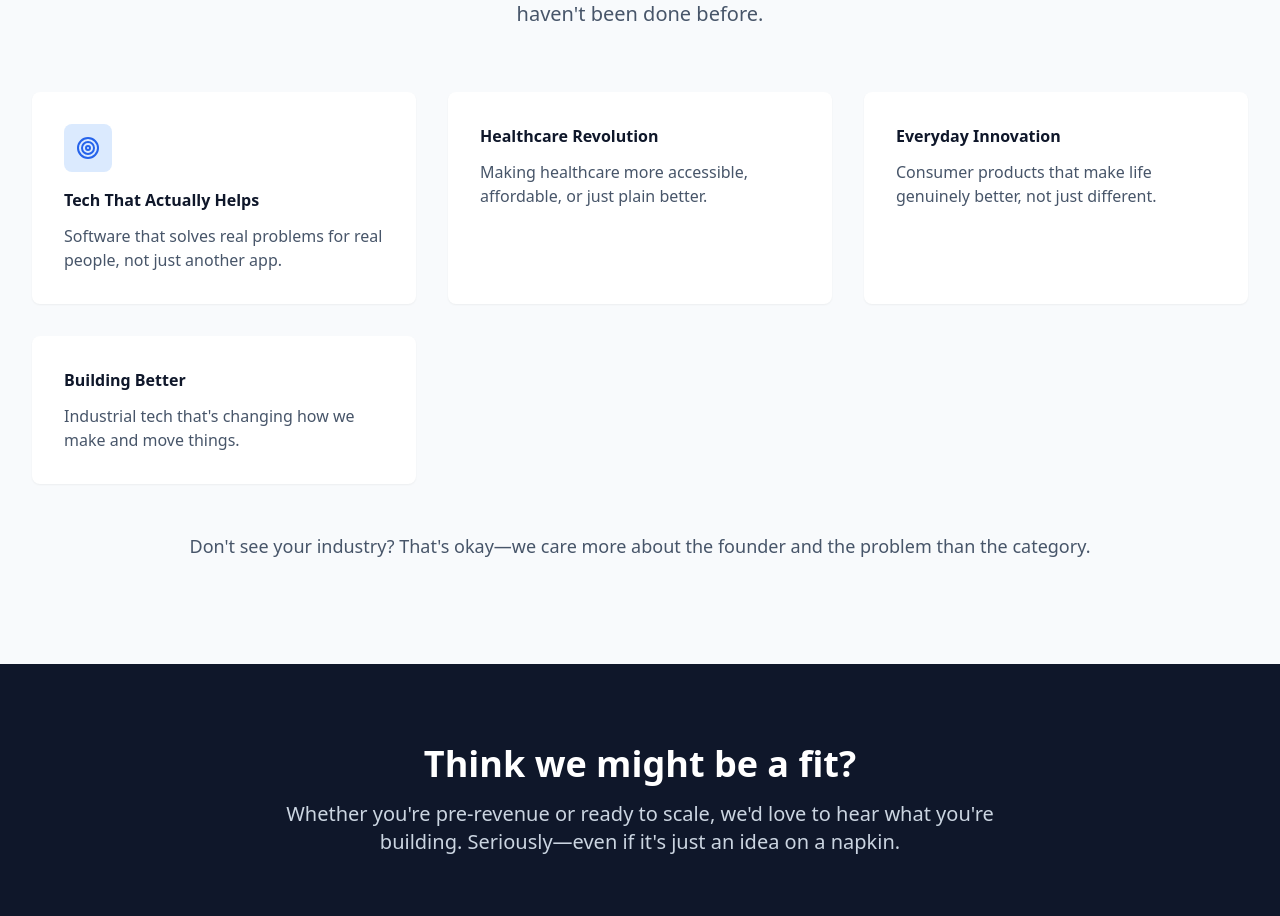
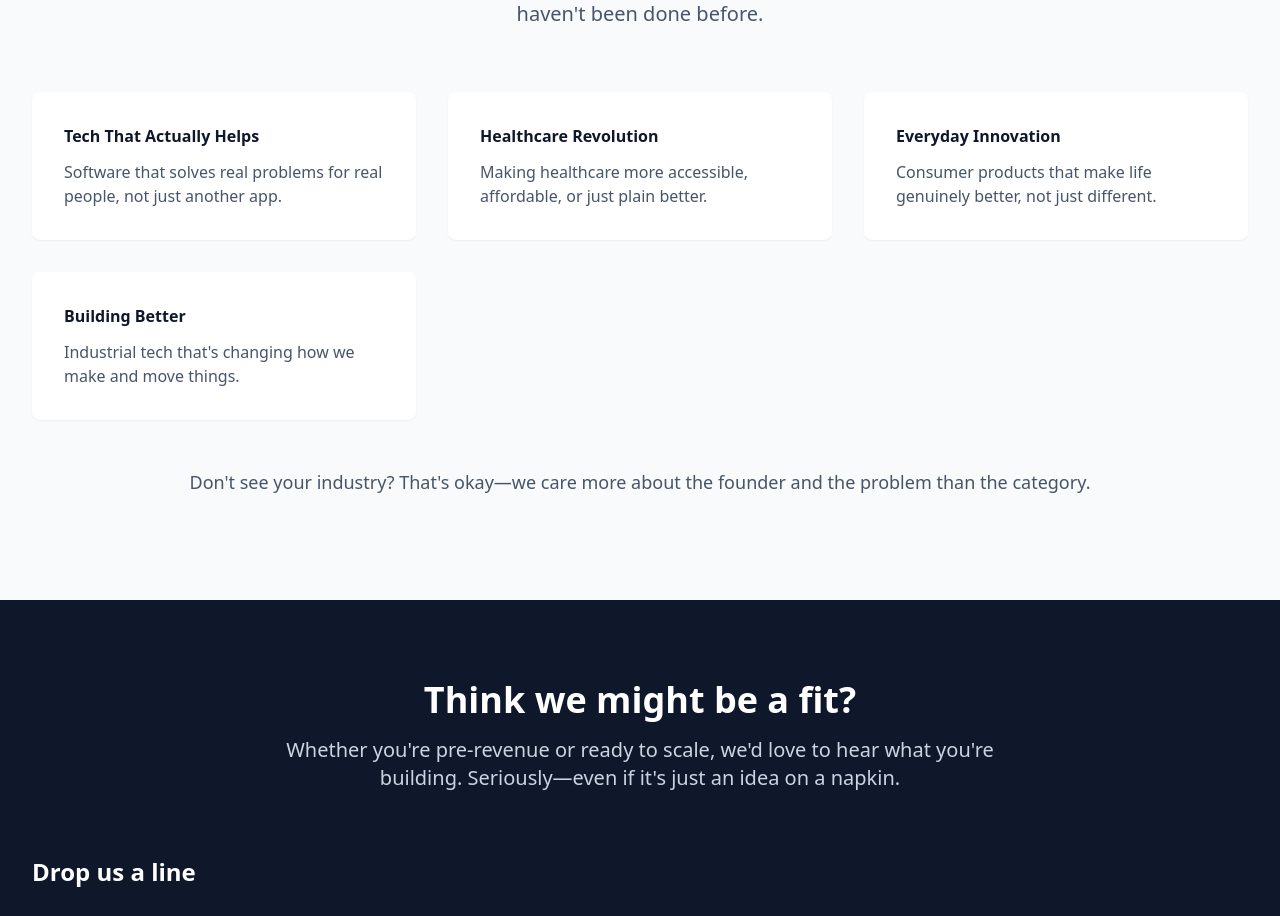
Before and after one commit to cohaaan/avensis-growth-gateway, a React (Vite) app: page / in a window 1280 px wide. Shown: the part 1427-2343 px from the top of the page. Built offline with nearby package versions, Linux system fonts and the light colour scheme.

Commit message:
Remove element

```diff
--- a/src/pages/Index.tsx
+++ b/src/pages/Index.tsx
@@ -123,9 +123,6 @@ const Index = () => {
 
           <div className="grid md:grid-cols-2 lg:grid-cols-3 gap-8">
             <div className="bg-white p-8 rounded-lg shadow-sm hover:shadow-md transition-shadow">
-              <div className="w-12 h-12 bg-blue-100 rounded-lg flex items-center justify-center mb-4">
-                <Target className="h-6 w-6 text-blue-600" />
-              </div>
               <h3 className="font-semibold text-slate-900 mb-3">Tech That Actually Helps</h3>
               <p className="text-slate-600">
                 Software that solves real problems for real people, not just another app.
```
